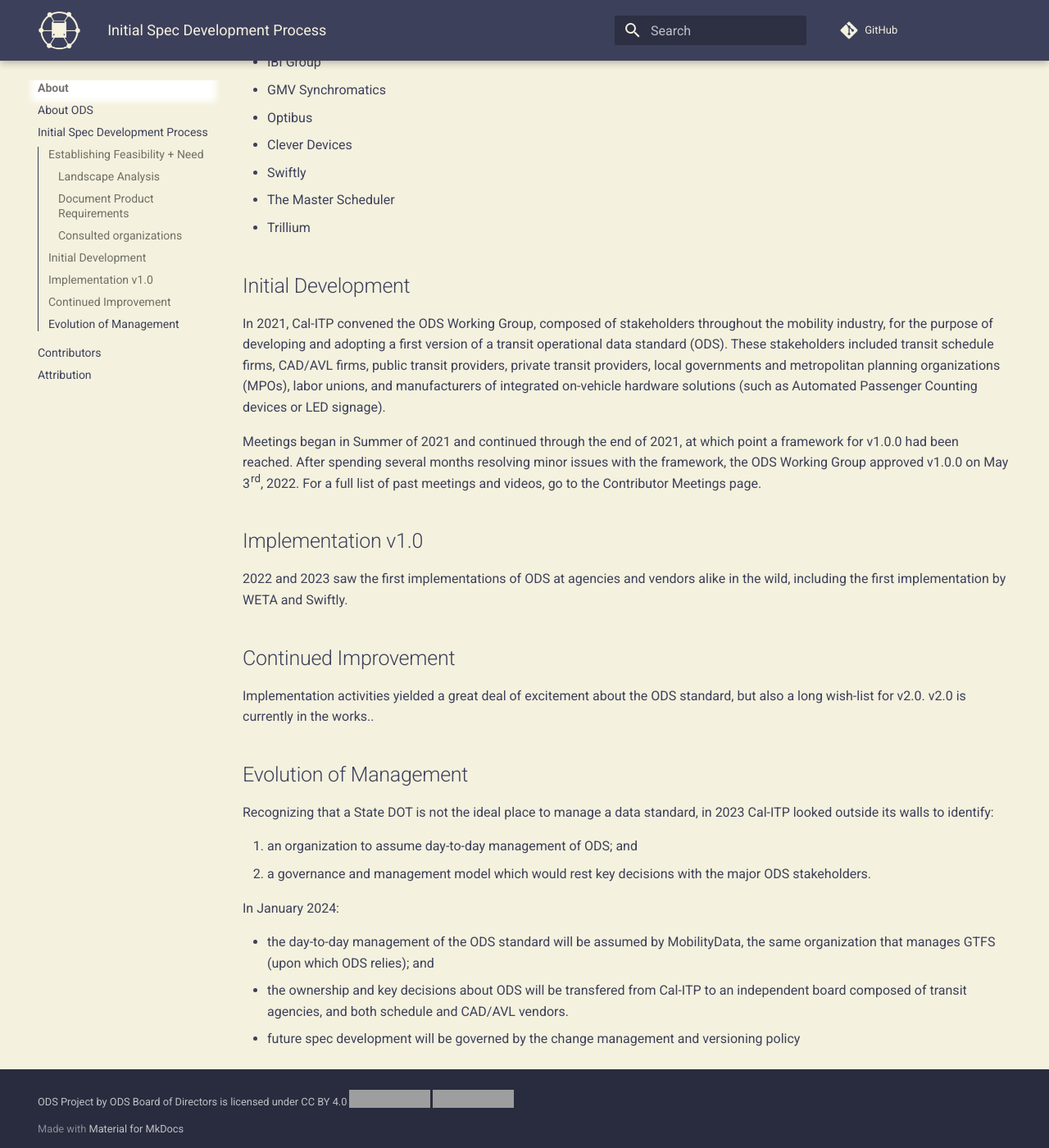
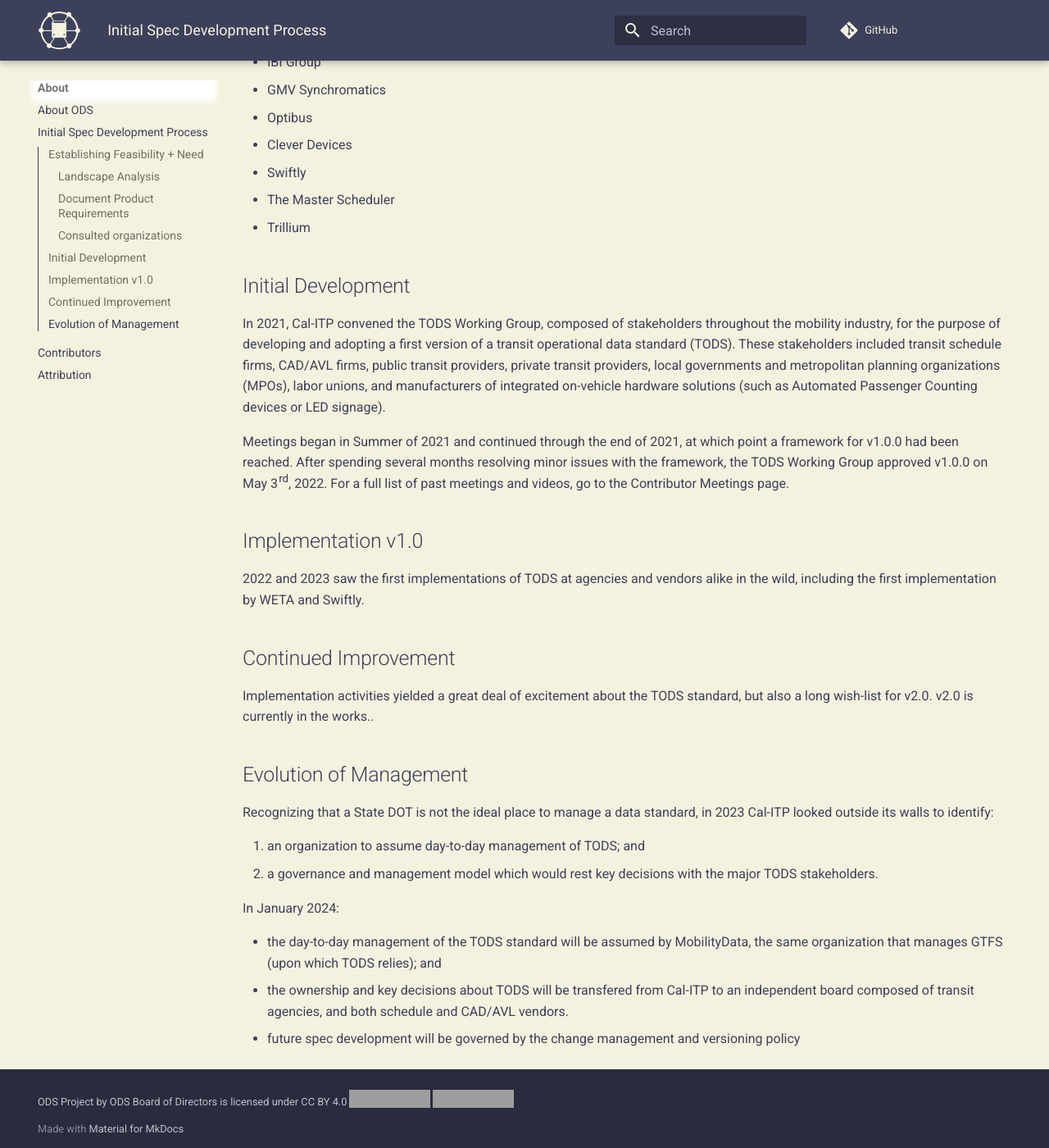
Before and after one commit to cal-itp/operational-data-standard, an MkDocs documentation site: the page built from docs/about/spec-development.md, in a window 1280 px wide and 1400 px high, scrolled down 1335 px. Shown: the whole window at 82% size. Built offline with MkDocs 1.6.1 and Material for MkDocs 9.7.7, drawn with Linux system fonts in a browser that asks for light colours; nearby versions of some CDN libraries; comment, search, counter and statistics services are not loaded; some of the changed text lies outside the part shown; grey boxes are pictures that could not be loaded.

Commit message:
spec-development.md

```diff
--- a/docs/about/spec-development.md
+++ b/docs/about/spec-development.md
@@ -1,6 +1,6 @@
 # History + Initial Specification Development Process
 
-The California Integrated Travel Project (Cal-ITP) developed the ODS initiative in response to feedback from local transit providers and vendors. As Cal-ITP has as its core a mission to improve the quality of mobility data and increase the efficiency of transportation service delivery in the state of California, Cal-ITP conducted research and conversations with an eye toward identifying existing pain points.  Many tranit agencies identified the lack of a standard format between scheduling and CAD/AVL software as a major source of friction.
+The California Integrated Travel Project (Cal-ITP) developed the TODS initiative in response to feedback from local transit providers and vendors. As Cal-ITP has as its core a mission to improve the quality of mobility data and increase the efficiency of transportation service delivery in the state of California, Cal-ITP conducted research and conversations with an eye toward identifying existing pain points.  Many tranit agencies identified the lack of a standard format between scheduling and CAD/AVL software as a major source of friction.
 
 ## Establishing Feasibility + Need
 
@@ -41,28 +41,28 @@
 
 ## Initial Development
 
-In 2021, Cal-ITP convened the [ODS Working Group](./working-group.md), composed of stakeholders throughout the mobility industry, for the purpose of developing and adopting a first version of a transit operational data standard (ODS). These stakeholders included transit schedule firms, CAD/AVL firms, public transit providers, private transit providers, local governments and metropolitan planning organizations (MPOs), labor unions, and manufacturers of integrated on-vehicle hardware solutions (such as Automated Passenger Counting devices or LED signage).
+In 2021, Cal-ITP convened the [TODS Working Group](./working-group.md), composed of stakeholders throughout the mobility industry, for the purpose of developing and adopting a first version of a transit operational data standard (TODS). These stakeholders included transit schedule firms, CAD/AVL firms, public transit providers, private transit providers, local governments and metropolitan planning organizations (MPOs), labor unions, and manufacturers of integrated on-vehicle hardware solutions (such as Automated Passenger Counting devices or LED signage).
 
-Meetings began in Summer of 2021 and continued through the end of 2021, at which point a framework for v1.0.0 had been reached. After spending several months resolving minor issues with the framework, the ODS Working Group approved v1.0.0 on May 3rd, 2022.
+Meetings began in Summer of 2021 and continued through the end of 2021, at which point a framework for v1.0.0 had been reached. After spending several months resolving minor issues with the framework, the TODS Working Group approved v1.0.0 on May 3rd, 2022.
 For a full list of past meetings and videos, go to the [Contributor Meetings page](../governance/contributor-meetings.md).
 
 ## Implementation v1.0
 
-2022 and 2023 saw the first implementations of ODS at agencies and vendors alike in the wild, including the first implementation by [WETA](https://weta.sanfranciscobayferry.com/) and [Swiftly](https://www.goswift.ly/).
+2022 and 2023 saw the first implementations of TODS at agencies and vendors alike in the wild, including the first implementation by [WETA](https://weta.sanfranciscobayferry.com/) and [Swiftly](https://www.goswift.ly/).
 
 ## Continued Improvement
 
-Implementation activities yielded a great deal of excitement about the ODS standard, but also a long wish-list for v2.0.  v2.0 is [currently in the works.](https://github.com/cal-itp/operational-data-standard/issues/49).
+Implementation activities yielded a great deal of excitement about the TODS standard, but also a long wish-list for v2.0.  v2.0 is [currently in the works.](https://github.com/cal-itp/operational-data-standard/issues/49).
 
 ## Evolution of Management
 
 Recognizing that a State DOT is not the ideal place to manage a data standard, in 2023 Cal-ITP looked outside its walls to identify:
 
-1. an organization to assume day-to-day management of ODS; and
-2. a governance and management model which would rest key decisions with the major ODS stakeholders.
+1. an organization to assume day-to-day management of TODS; and
+2. a governance and management model which would rest key decisions with the major TODS stakeholders.
 
 In January 2024:
 
-- the day-to-day management of the ODS standard will be assumed by [MobilityData](https://mobilitydata.org), the same organization that manages [GTFS](https://gtfs.org) (upon which ODS relies); and
-- the ownership and key decisions about ODS will be transfered from Cal-ITP to an [independent board](../governance/governance.md#ods-board-of-directors) composed of transit agencies, and both schedule and CAD/AVL vendors.
+- the day-to-day management of the TODS standard will be assumed by [MobilityData](https://mobilitydata.org), the same organization that manages [GTFS](https://gtfs.org) (upon which TODS relies); and
+- the ownership and key decisions about TODS will be transfered from Cal-ITP to an [independent board](../governance/governance.md#TODS-board-of-directors) composed of transit agencies, and both schedule and CAD/AVL vendors.
 - future spec development will be governed by the [change management and versioning policy](../governance/policies/change-management-versioning.md)
```
